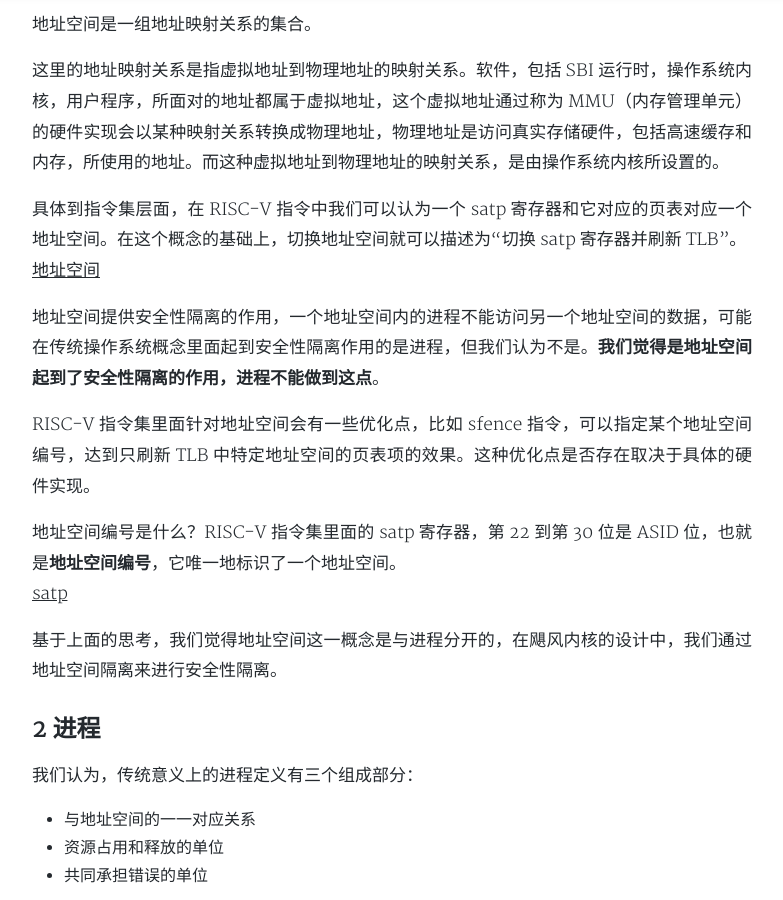
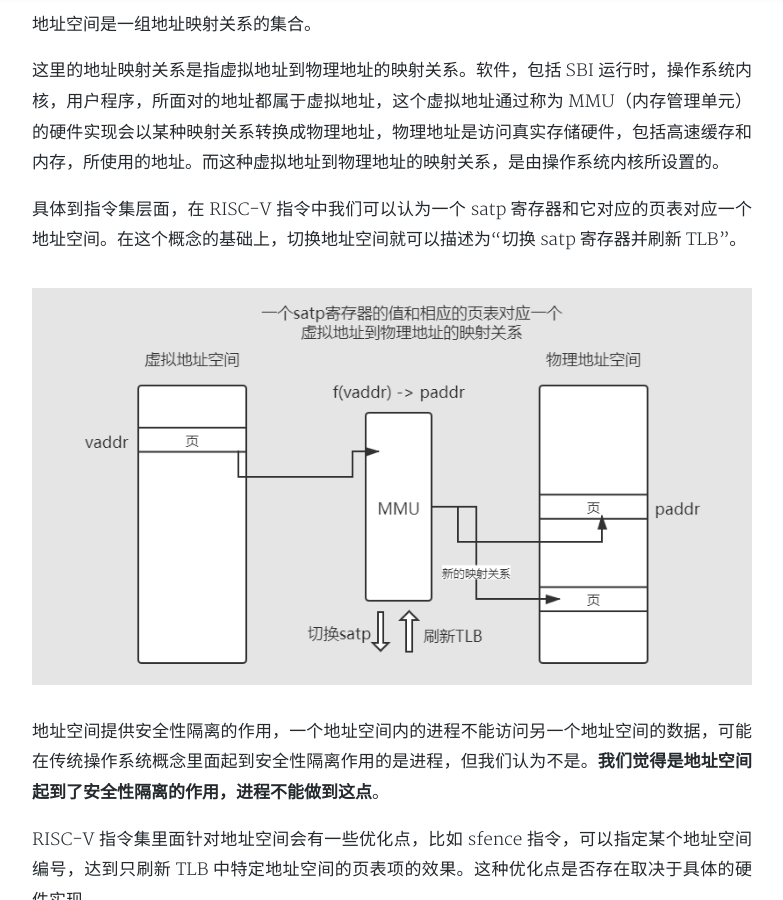
Before and after one commit to HUST-OS/qf.rs, a Jekyll site: the page built from _posts/2021-05-01-地址空间与进程.md, in a window 1280 px wide and 900 px high, scrolled down 794 px. Shown: the whole window, without its empty margins (248-1031 px from the left). Built offline with Jekyll 4.4.1, drawn with Linux system fonts in a browser that asks for light colours; nearby versions of some CDN libraries; a style sheet for code colours, icons or effects is not loaded.

Commit message:
fix small

```diff
--- a/_posts/2021-05-01-地址空间与进程.md
+++ b/_posts/2021-05-01-地址空间与进程.md
@@ -19,14 +19,14 @@ tags: 异步内核 Rust 地址空间
 这里的地址映射关系是指虚拟地址到物理地址的映射关系。软件，包括 SBI 运行时，操作系统内核，用户程序，所面对的地址都属于虚拟地址，这个虚拟地址通过称为 MMU（内存管理单元）的硬件实现会以某种映射关系转换成物理地址，物理地址是访问真实存储硬件，包括高速缓存和内存，所使用的地址。而这种虚拟地址到物理地址的映射关系，是由操作系统内核所设置的。
 
 具体到指令集层面，在 RISC-V 指令中我们可以认为一个 satp 寄存器和它对应的页表对应一个地址空间。在这个概念的基础上，切换地址空间就可以描述为“切换 satp 寄存器并刷新 TLB”。
-[地址空间](/assets/img/地址空间.png)
+![地址空间](/assets/img/地址空间.png)
 
 地址空间提供安全性隔离的作用，一个地址空间内的进程不能访问另一个地址空间的数据，可能在传统操作系统概念里面起到安全性隔离作用的是进程，但我们认为不是。**我们觉得是地址空间起到了安全性隔离的作用，进程不能做到这点**。
 
 RISC-V 指令集里面针对地址空间会有一些优化点，比如 sfence 指令，可以指定某个地址空间编号，达到只刷新 TLB 中特定地址空间的页表项的效果。这种优化点是否存在取决于具体的硬件实现。
 
 地址空间编号是什么？RISC-V 指令集里面的 satp 寄存器，第 22 到第 30 位是 ASID 位，也就是**地址空间编号**，它唯一地标识了一个地址空间。
-[satp](/assets/img/satp寄存器.png)
+![satp](/assets/img/satp寄存器.png)
 
 基于上面的思考，我们觉得地址空间这一概念是与进程分开的，在飓风内核的设计中，我们通过地址空间隔离来进行安全性隔离。
 
```
Also changed, not shown: _posts/2021-05-26-异步版virtio块设备驱动实现.md (+1 -1 lines).
